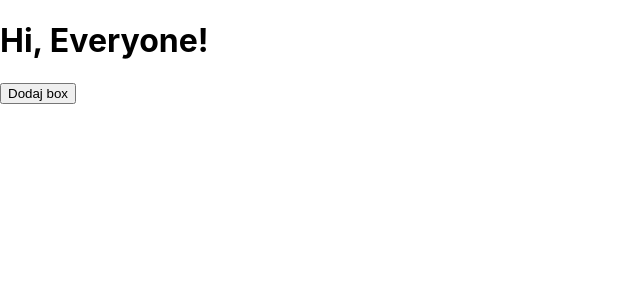
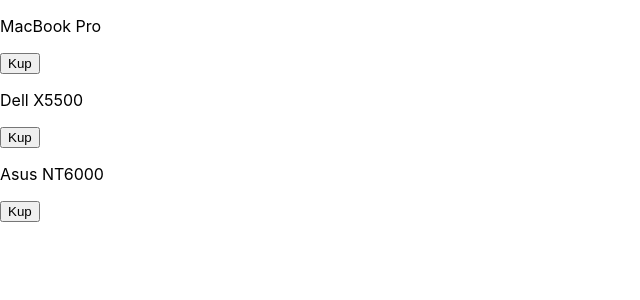
Before and after one commit to grzegorzkowalski/React_ReactNative_Redux_TypeScript, a React (Create React App) app in the folder 3_TypeScript/my-app/: page / in a window 1280 px wide. Shown: the top 300 px of the page, without its empty margins (0-640 px from the left). Built offline with nearby package versions, Linux system fonts and the light colour scheme.

Commit message:
Shop and ShopItem

```diff
--- a/3_TypeScript/my-app/src/App.tsx
+++ b/3_TypeScript/my-app/src/App.tsx
@@ -13,6 +13,7 @@
 import Box from "./zadania/4_zadania/Box";
 import StrobeLight from "./zadania/4_zadania/StrobeLight";
 import ColorfulBoxes from "./zadania/ColorfulBoxes";
+import Shop from "./Shop";
 
 function App() {
   // add(2,5);
@@ -41,12 +42,13 @@
       {/*<Menu />*/}
       {/*<Hello name="Grzegorz" surname="Kowalski" />*/}
       {/*<Sum tab={[1,2,3]} />*/}
-      <HelloWorld />
+      {/*<HelloWorld />*/}
       {/*<Box />*/}
       {/*<StrobeLight color="yellow" frequency={200} />*/}
       {/*<StrobeLight color="pink" frequency={500} />*/}
       {/*<StrobeLight color="blue" frequency={1000} />*/}
-      <ColorfulBoxes />
+      {/*<ColorfulBoxes />*/}
+      <Shop />
     </div>
   );
 }
--- /dev/null
+++ b/3_TypeScript/my-app/src/Shop.tsx
@@ -0,0 +1,25 @@
+import {useState} from "react";
+import ShopItem from "./ShopItem";
+
+const Shop = () => {
+    const [list, setList] = useState<string[]>([]);
+
+    const updateList = (title: string) : void => {
+        setList(prev => [...prev, title]);
+    }
+
+    return (
+        <div>
+            <ShopItem title="MacBook Pro" updateList={updateList} />
+            <ShopItem title="Dell X5500" updateList={updateList} />
+            <ShopItem title="Asus NT6000" updateList={updateList} />
+            <ul>
+                {
+                    list.map((el,i) => <li key={i}>{el}</li>)
+                }
+            </ul>
+        </div>
+    );
+};
+
+export default Shop;
--- /dev/null
+++ b/3_TypeScript/my-app/src/ShopItem.tsx
@@ -0,0 +1,15 @@
+interface IShop {
+    title: string,
+    updateList: (title: string) => void
+}
+
+const ShopItem = ({title, updateList} : IShop) => {
+    return (
+        <div>
+            <p>{title}</p>
+            <button onClick={() => updateList(title)}>Kup</button>
+        </div>
+    );
+};
+
+export default ShopItem;
```
